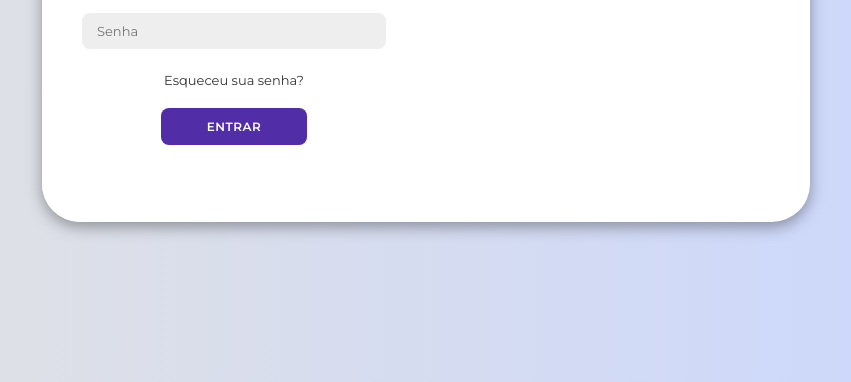
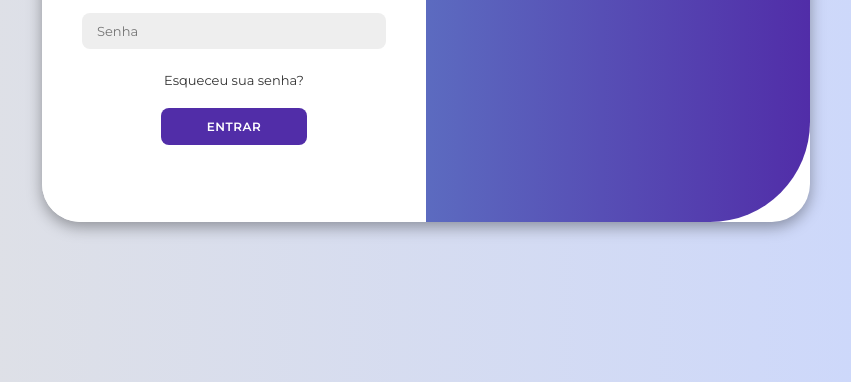
Before and after one commit to marizari/modelo-de-login, a plain HTML site: page index.html in a window 1280 px wide. Shown: the part 418-800 px from the top of the page, without its empty margins (214-1065 px from the left). Drawn offline with Linux system fonts and the light colour scheme.

Commit message:
gradientes

```diff
--- a/index.html
+++ b/index.html
@@ -24,10 +24,10 @@
                     <a href="#"><i class="fa-brands fa-github"></i></a>
                     <a href="#"><i class="fa-brands fa-linkedin-in"></i></a>
                 </div>
-                <span>ou use seu e-mais para registro!</span>
+                <span>ou use seu e-mail para registro!</span>
                 <input type="text" placeholder="Nome">
                 <input type="email" placeholder="Email">
-                <input type="password" name="Senha">
+                <input type="password" placeholder="Senha">
                 <button>Inscreva-se</button>
             </form>
         </div>
@@ -44,12 +44,13 @@
             <span>ou use sua senha e e-mail</span>
             <input type="email" placeholder="Email">
             <input type="password" placeholder="Senha">
-            <a href="#"> Esqueceu sua senha?</a>
+            <a href="#">Esqueceu sua senha?</a>
             <button>Entrar</button>
         </form>
     </div>
 
     <div class="toggle-container">
+        <div class="toggle">
         <div class="toggle-container togle-left">
             <h1>Bem-vindo(a)!</h1>
                 <p>
@@ -57,15 +58,15 @@
                 </p>
                 <button class="hidden" id="login">Entrar</button>
         </div>
-        <div class="toggle-container togle-left">
+        <div class="toggle-panel toggle-right">
             <h1>Olá, Amigo(a)!</h1>
             <p>Registre-se com seus dados pessoais para usar todos os recursos</p>
             <button class="hidden" id="register">Inscreva-se!</button>
         </div>
     </div>
+</div>
 
 </div>
-
 
     <script src="script.js"></script>
 </body>
--- a/style.css
+++ b/style.css
@@ -143,3 +143,29 @@ body {
     width: 40px;
     height: 40px;
 }
+
+.toggle-container {
+    position:absolute;
+    top: 0;
+    left: 50%;
+    width: 50%;
+    height: 100%;
+    overflow: hidden;
+    transition: all 0.6s ease-in-out;
+    z-index: 1000;
+    border-radius: 150px 0 100px;
+}
+
+.container.active .toggle-container {
+    transform: translateX(-100%);
+}
+
+.toggle {
+    background-color: #512da8;
+    height: 100%;
+    color: #fff;
+    background: linear-gradient(to right,#5c6bc0, #512da8);
+    justify-content: center;
+    text-align: center;
+    display: flex;
+}
```
